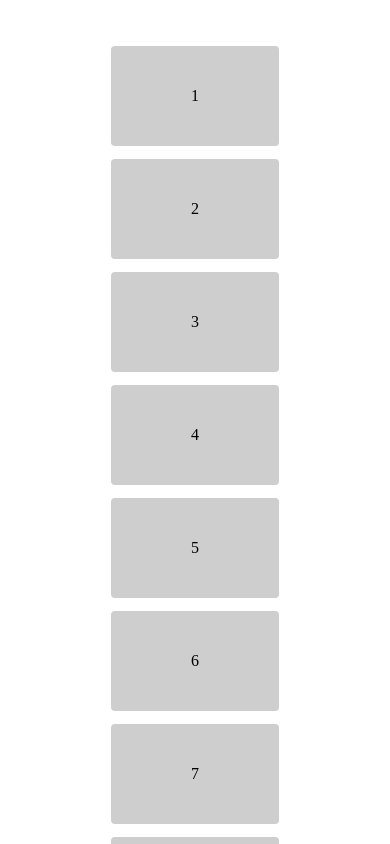
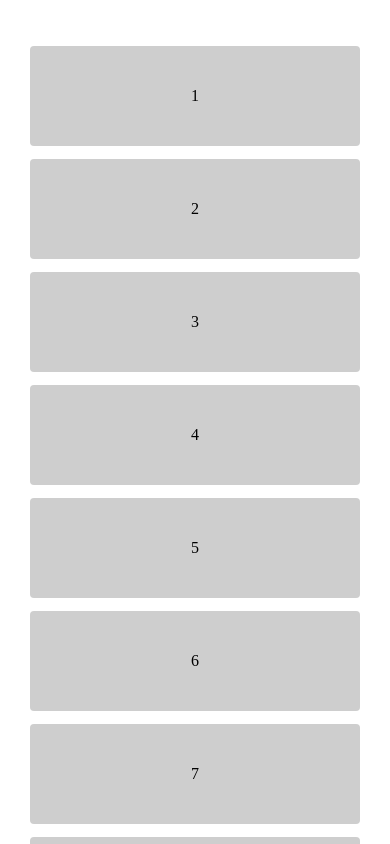
Before and after one commit to privalenkov/test-task, a plain HTML site: page index.html in a window 390 px wide. Drawn offline with Linux system fonts and the light colour scheme.

Commit message:
upd: add media card width

```diff
--- a/style.css
+++ b/style.css
@@ -18,6 +18,7 @@ body {
 }
 .c-card__l-container {
     max-width: 530px;
+    width: 100%;
     margin: auto 30px;
     padding: 30px 0;
 }
@@ -57,6 +58,12 @@ body {
     cursor: pointer
 }
 
+@media screen and (max-width: 408px) {
+    .c-card__item {
+        width: 100%;
+    }
+}
+
 @keyframes cardRotate {
     0% {
         transform: perspective(1000px) rotateX(0);
```
